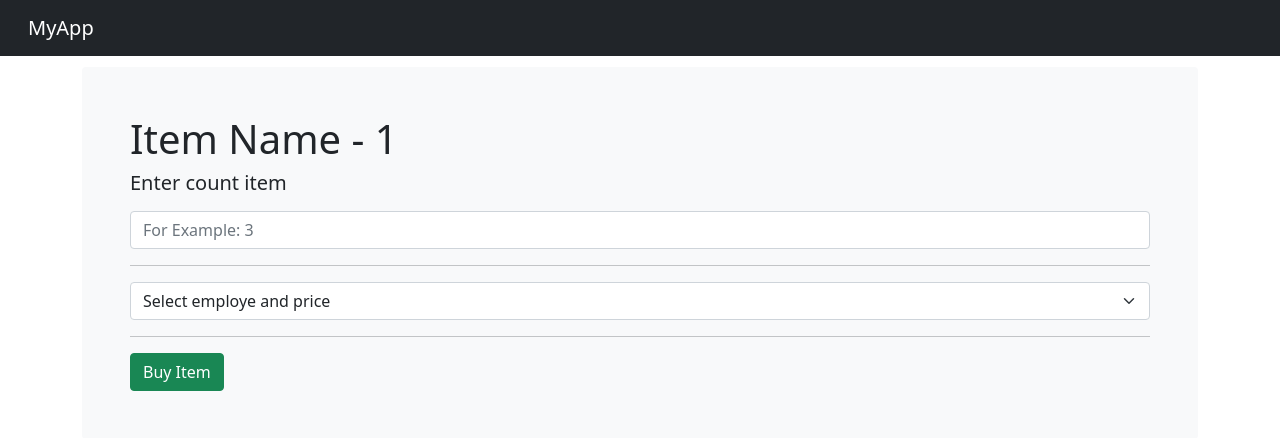
After one commit to MaximBall/webceo-task, a Django app: page /buy/1 in a window 1280 px wide. The commit adds this page. Shown: the top 438 px of the page. Run offline with Django 3.2, Linux system fonts and the light colour scheme; data that the repository does not hold is empty; parts of the project's set-up code (start-up, migrations or seed data) failed here and were passed over; some libraries are stand-ins or nearby versions.

Commit message:
created a template 'buy item' and a view for it with a get method; corresponding url created

```diff
--- /dev/null
+++ b/myapp/templates/myapp/buy_item.html
@@ -0,0 +1,45 @@
+{% extends 'base.html' %}
+
+{% block title %}
+    Buy Item
+{% endblock %}
+
+{% block content %}
+
+
+<div class="bg-light p-5 rounded">
+    <h1>Item Name - {{ name }}</h1>
+
+
+    <form method="post" class="ckeck">
+        {% csrf_token %}
+
+          <div class="mb-3">
+              <label for="formGroupExampleInput" class="form-label"><h5>Enter count item</h5></label>
+              <input type="text" class="form-control" id="formGroupExampleInput" placeholder="For Example: 3" name="count_item">
+          </div>
+
+          <hr>
+
+
+         <select class="form-select" aria-label="Default select example" name="dropdown">
+        <option selected>Select employe and price</option>
+
+                  {% for item_one in items %}
+
+        <option  value="{{ item_one.name }}" name="item_one">{{ item_one.employe }} - {{ item_one.price }}</option>
+
+
+                  {% endfor %}
+
+        </select>
+
+          <hr>
+          <button type="submit" class="btn btn-success me-2">Buy Item</button>
+
+      </form>
+
+  </div>
+
+
+{% endblock %}
--- a/myapp/templates/myapp/item_list.html
+++ b/myapp/templates/myapp/item_list.html
@@ -18,7 +18,9 @@
       <div class="pb-3 mb-0 small lh-sm border-bottom w-100">
         <div class="d-flex justify-content-between">
           <strong class="text-gray-dark">{{ item.name }} - {{ item.price }}</strong>
-          <a href="#">Buy</a>
+
+          <a href="{% url 'buy_item' item.name %}">Buy</a>
+
         </div>
       </div>
     </div>
--- a/myapp/urls.py
+++ b/myapp/urls.py
@@ -1,13 +1,15 @@
+from os import name
 from django.contrib import admin
 from django.urls import path
 from django.conf import settings
 from django.conf.urls.static import static
-from .views import ItemListView
+from .views import ItemListView, BuyView
 
 urlpatterns = [
     path('admin/', admin.site.urls),
 
-    path('', ItemListView.as_view(), name='item_list')
+    path('', ItemListView.as_view(), name='item_list'),
+    path('buy/<str:name>', BuyView.as_view(), name='buy_item'),
 ]
 
 if settings.DEBUG:
--- a/myapp/views.py
+++ b/myapp/views.py
@@ -9,3 +9,16 @@ class ItemListView(View):
         items = Item.objects.all()
         context = {"items": items}
         return render(request, "item_list.html", context)
+
+class BuyView(View):
+
+    def get(self, request, name):
+
+        # item = Item.objects.first(name=name)
+        items = Item.objects.filter(name=name)
+        context = {"items": items, "name": name}
+        return render(request, "buy_item.html", context)
+
+
+    def post(self, request, name):
+        pass
```
